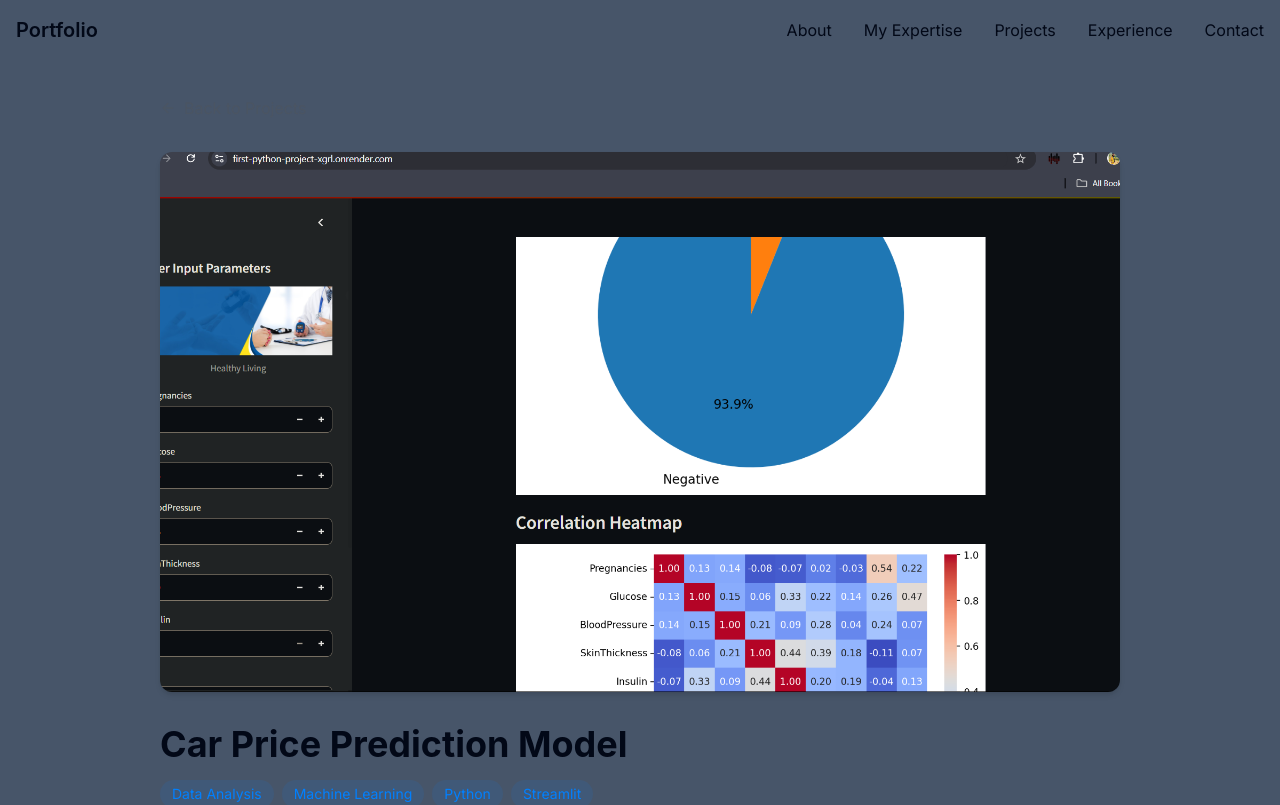
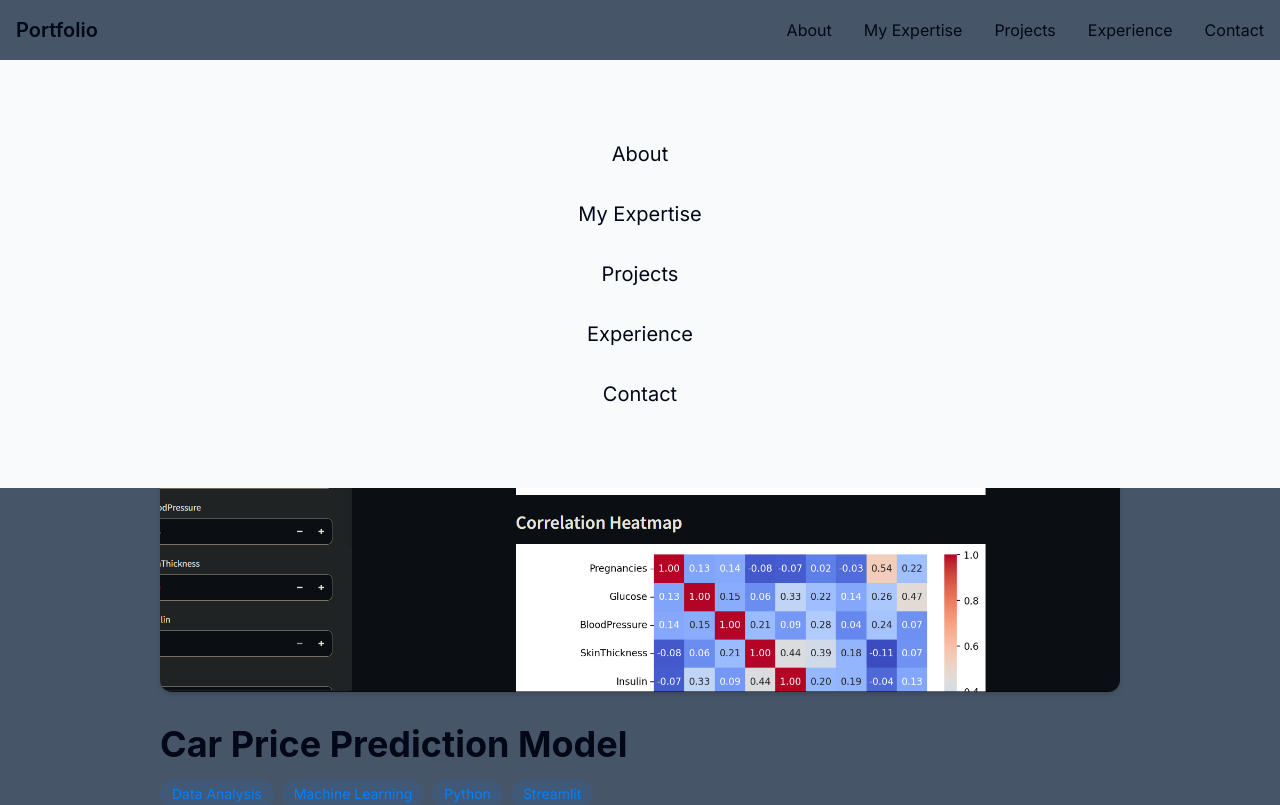
Before and after one commit to pathan-07/digital-resume-park, a React (Vite) app: page /project/car-price-prediction in a window 1280 px wide. Shown: the top 805 px of the page. Built offline with nearby package versions, Linux system fonts and the light colour scheme.

Commit message:
Visual edit in Lovable
Edited UI in Lovable

```diff
--- a/src/components/Header.tsx
+++ b/src/components/Header.tsx
@@ -38,8 +38,8 @@ const Header = () => {
       </div>
 
       {/* Mobile Menu */}
-      <div className={`fixed inset-0 bg-white z-40 transition-transform duration-300 ease-in-out ${isMenuOpen ? "translate-x-0" : "translate-x-full"} md:hidden`}>
-        <div className="container mx-auto px-4 py-20 bg-slate-300">
+      <div className="">
+        <div className="container mx-auto px-4 py-20 bg-slate-50">
           <nav className="flex flex-col gap-8 items-center text-xl">
             <NavLinks onClick={() => setIsMenuOpen(false)} />
           </nav>
```
